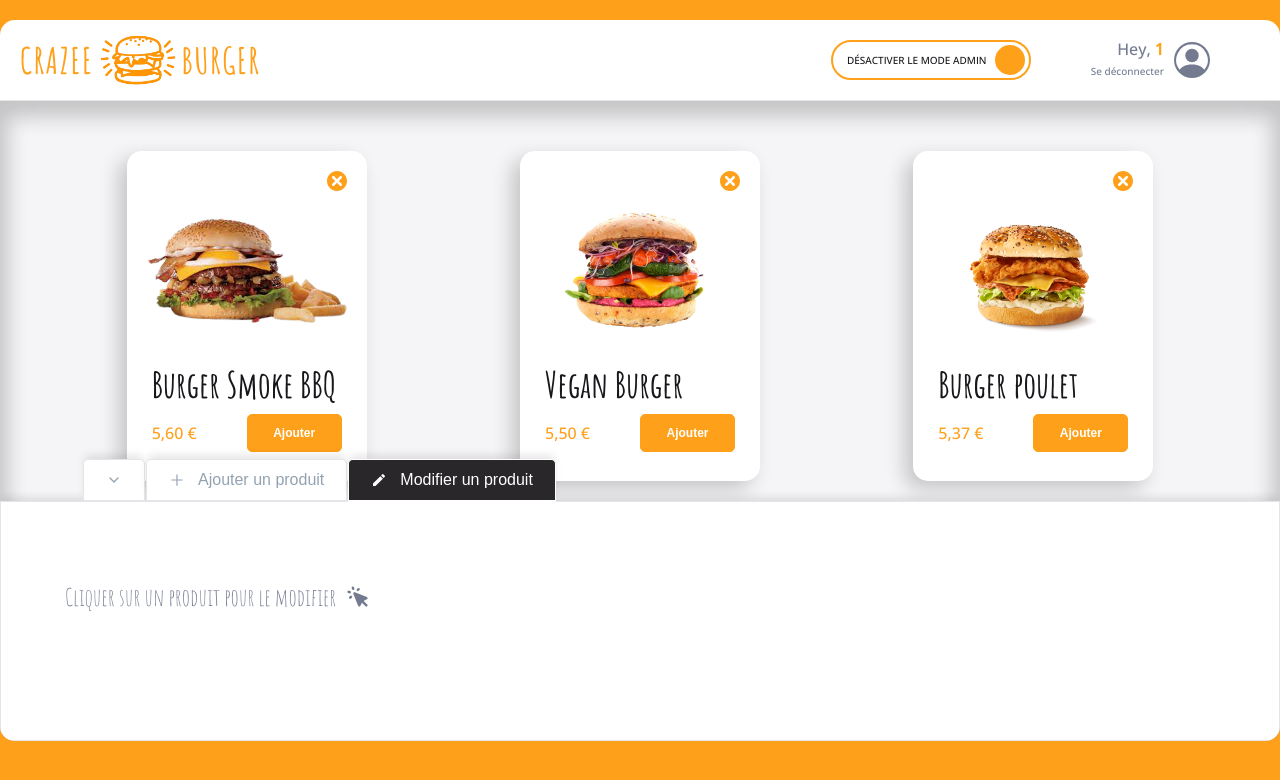
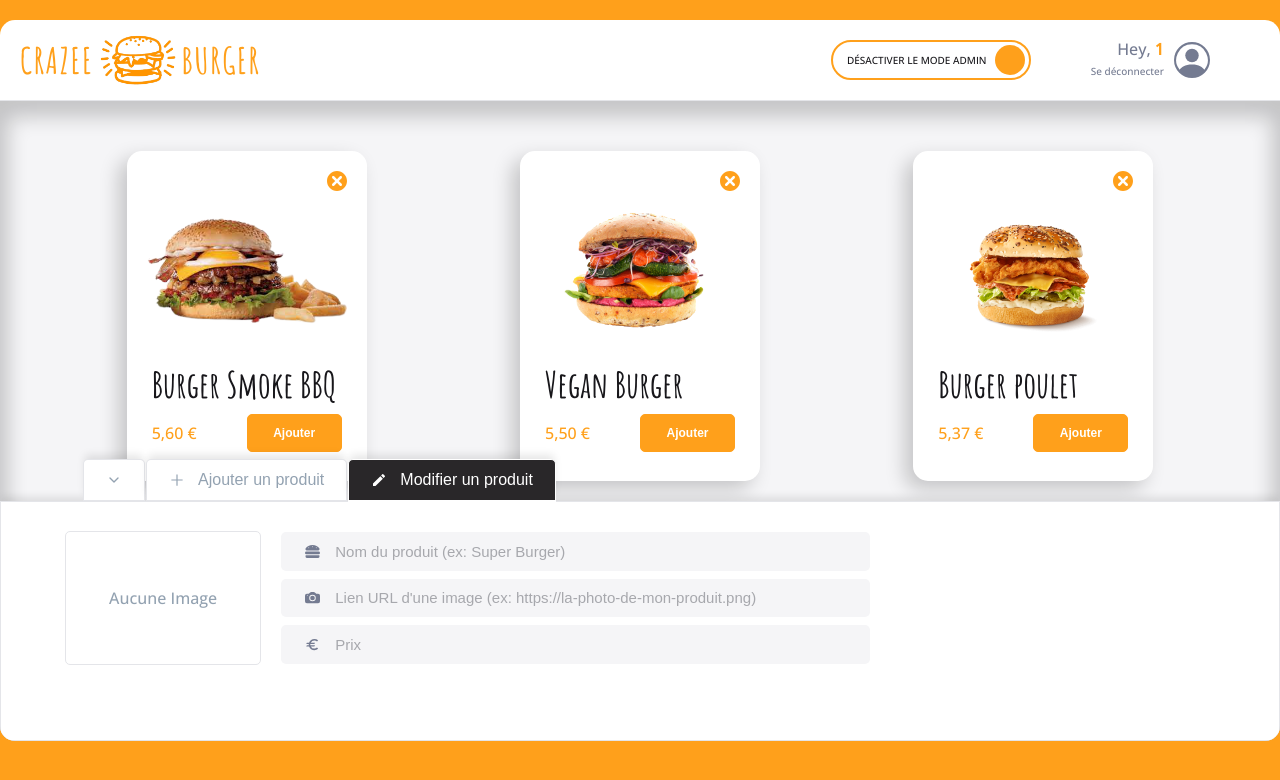
Before and after one commit to Benaldev/Crazee-burger, a React (Vite) app: page /order/1 in a window 1280 px wide. Shown: the top 780 px of the page. Built offline with nearby package versions, Linux system fonts and the light colour scheme.

Commit message:
💄F09: ADMIN > EditForm > Retrieve info of Card clicked on with form from AddForm

```diff
--- a/src/components/pages/order/Main/Admin/AdminPanel/EditForm.jsx
+++ b/src/components/pages/order/Main/Admin/AdminPanel/EditForm.jsx
@@ -1,14 +1,70 @@
-import { useContext } from "react";
+import { useContext, useState } from "react";
 import HintMessage from "./HintMessage";
 import OrderContext from "../../../../../../context/OrderContext";
+import styled from "styled-components";
+import { getInputTextsConfig } from "./inputTextConfig";
+import { EMPTY_PRODUCT } from "../../../../../../enums/product";
+import ImagePreview from "./ImagePreview";
+import TextInput from "../../../../../reusable-ui/TextInput";
 
 export default function EditForm() {
   const { productSelected } = useContext(OrderContext);
 
+  const [productBeingEdited, setProductBeingEdited] = useState(EMPTY_PRODUCT);
+
+  const inputTexts = getInputTextsConfig(productSelected);
+
+  const handleChange = (event) => {
+    const { name, value } = event.target;
+    setProductBeingEdited({ ...productBeingEdited, [name]: value });
+  };
+
   return (
-    <div>
-      <HintMessage />
-      <span>{productSelected && productSelected.title}</span>
-    </div>
+    <EditFormStyled>
+      <ImagePreview
+        imageSource={productSelected.imageSource}
+        title={productSelected.title}
+      />
+      <div className="input-fields">
+        {inputTexts.map((input) => (
+          <TextInput
+            {...input}
+            key={input.id}
+            onChange={handleChange}
+            version="minimalist"
+          />
+        ))}
+      </div>
+      <div className="submit"></div>
+    </EditFormStyled>
   );
 }
+
+const EditFormStyled = styled.form`
+  display: grid;
+  grid-template-columns: 1fr 3fr;
+  grid-template-rows: repeat(4, 1fr);
+  height: 100%;
+  width: 70%;
+  grid-row-gap: 8px;
+  grid-column-gap: 20px;
+
+  .input-fields {
+    grid-area: 1 / 2 / 4 / 3;
+
+    display: grid;
+    grid-row-gap: 8px;
+  }
+
+  .submit {
+    grid-area: 4 / 2 / 5 / 3;
+    display: flex;
+    align-items: center;
+    position: relative;
+    top: 3px;
+
+    .submit-button {
+      height: 100%;
+    }
+  }
+`;
```
